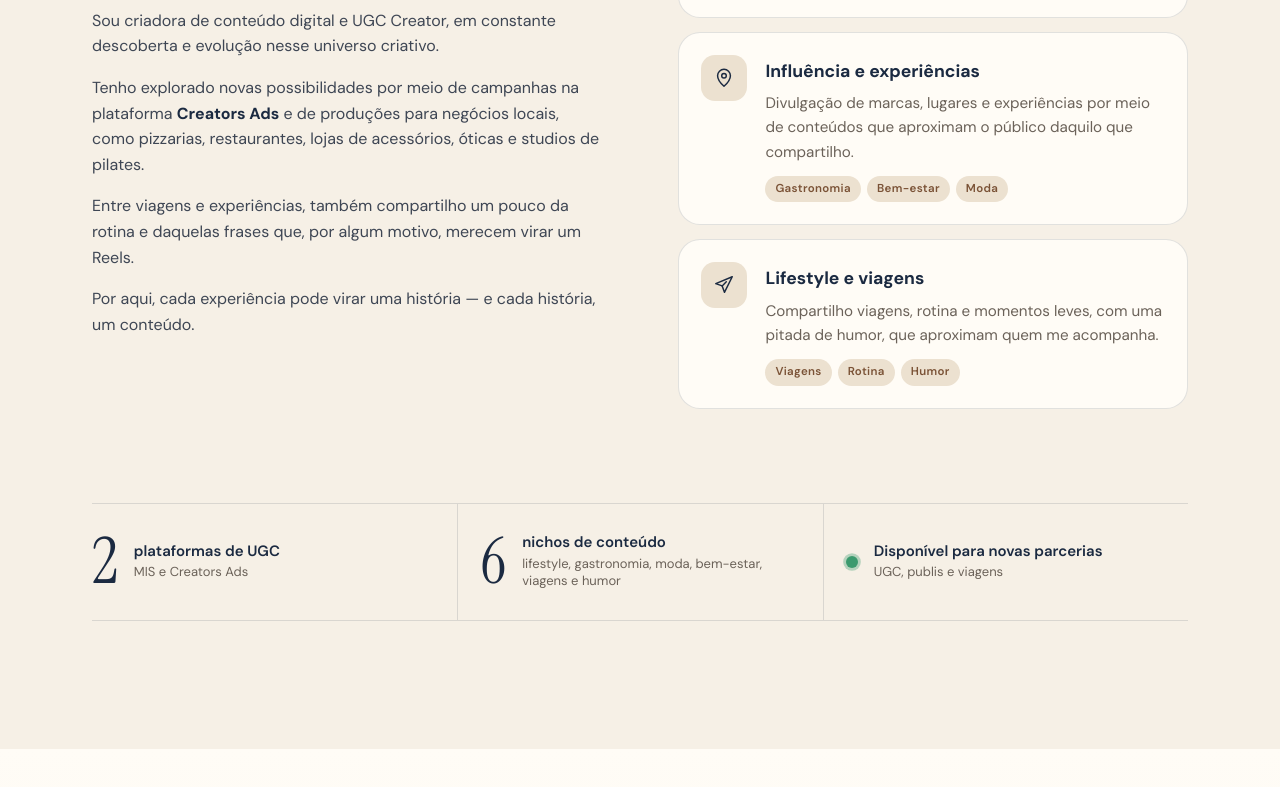
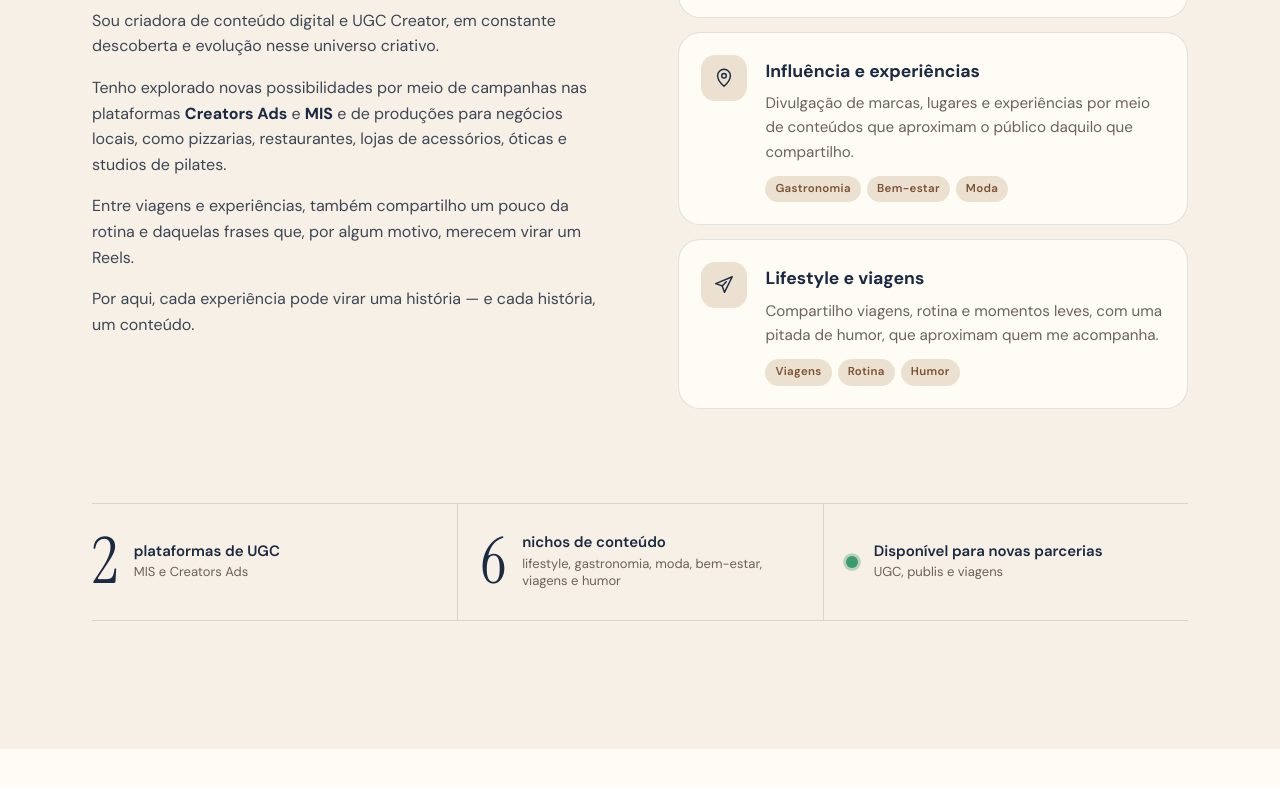
Before and after one commit to larissazamora/larissazamora, a plain HTML site: page index.html in a window 1280 px wide. Shown: the part 1344-2131 px from the top of the page. Drawn offline with Linux system fonts and the light colour scheme.

Commit message:
Inclui a plataforma MIS no texto Sobre mim
Co-Authored-By: Claude Opus 5.5 <noreply@anthropic.com>

```diff
--- a/index.html
+++ b/index.html
@@ -145,7 +145,7 @@
           <h2 class="title">Quem <em>sou</em></h2>
           <p class="big">Prazer, eu sou a Larissa, mas pode me chamar de <em>Lari</em>.</p>
           <p>Sou criadora de conteúdo digital e UGC Creator, em constante descoberta e evolução nesse universo criativo.</p>
-          <p>Tenho explorado novas possibilidades por meio de campanhas na plataforma <strong>Creators Ads</strong> e de produções para negócios locais, como pizzarias, restaurantes, lojas de acessórios, óticas e studios de pilates.</p>
+          <p>Tenho explorado novas possibilidades por meio de campanhas nas plataformas <strong>Creators Ads</strong> e <strong>MIS</strong> e de produções para negócios locais, como pizzarias, restaurantes, lojas de acessórios, óticas e studios de pilates.</p>
           <p>Entre viagens e experiências, também compartilho um pouco da rotina e daquelas frases que, por algum motivo, merecem virar um Reels.</p>
           <p>Por aqui, cada experiência pode virar uma história — e cada história, um conteúdo.</p>
         </div>
```
